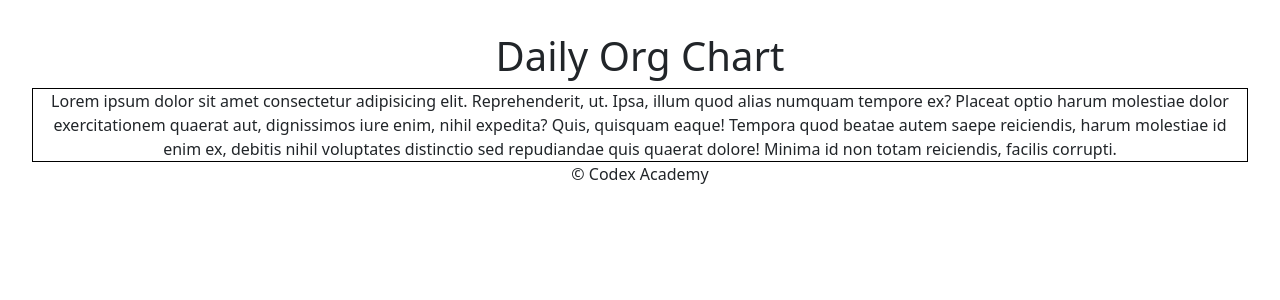
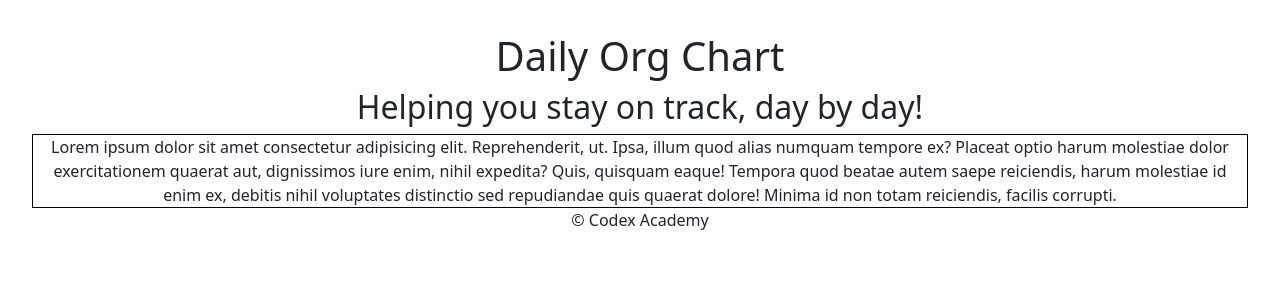
Before and after one commit to jyoung57/daily-org-chart, a React (Vite) app: page / in a window 1280 px wide. Shown: the top 300 px of the page. Built offline with nearby package versions, Linux system fonts and the light colour scheme; the HTML template or start-up script is replaced by a standard one.

Commit message:
added dark mode setting, but still testing

```diff
--- a/src/components/Header.jsx
+++ b/src/components/Header.jsx
@@ -1,9 +1,29 @@
-import React from 'react'
+import React from 'react';
+import { useState } from 'react';
+import "../styles/Header.css";
 
 export default function Header() {
+
+  // function App() {
+  // const [darkMode, setDarkMode] = useState(false);
+
+  // const toggleDarkMode = () => {
+  //   setDarkMode(prevMode => !prevMode);
+  // };
   return (
+<>
     <header>
       <h1>Daily Org Chart</h1>
+      <h2>Helping you stay on track, day by day!</h2>
     </header>
-  )
-}
+
+    {/* <div className={darkMode ? 'dark-mode' : 'light-mode'}>
+      <button onClick={toggleDarkMode}>Toggle Dark Mode</button>
+      <h1>Hello, World!</h1>
+      <p>This is a sample text.</p>
+    </div> */}
+
+</>
+   );
+  }
+// }
```
